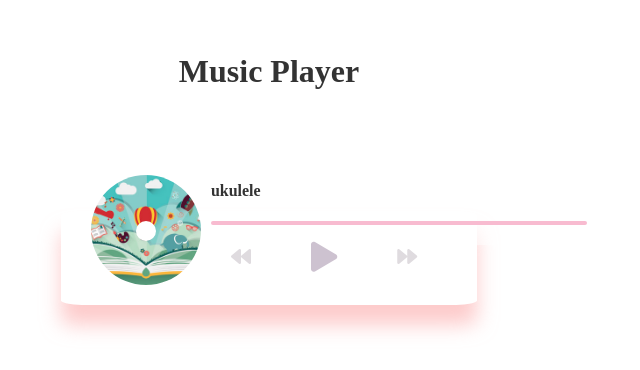
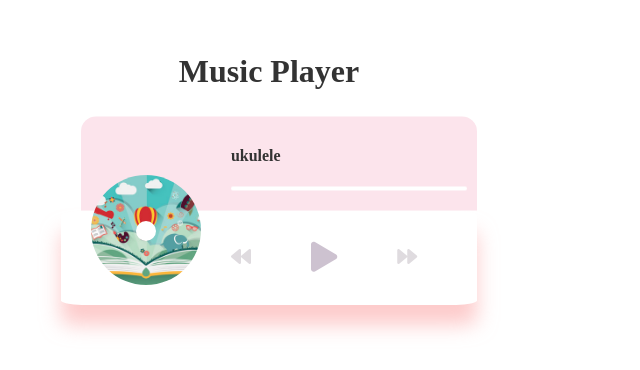
Before and after one commit to miily8310s/svelte-music-player, a Svelte app: page / in a window 1280 px wide. Shown: the part 182-552 px from the top of the page, without its empty margins (371-1011 px from the left). Built offline with nearby package versions, Linux system fonts and the light colour scheme.

Commit message:
Fix music info style

```diff
--- a/src/components/Player.scss
+++ b/src/components/Player.scss
@@ -77,14 +77,14 @@
 }
 
 .music-info {
-  background-color: rgba(255, 255, 255, 0.5);
+  background-color: #fce4ec;
   border-radius: 15px 15px 0 0;
   position: absolute;
-  top: -60px;
-  left: 0;
-  width: calc(100% - 40px);
+  top: 0;
+  left: 20px;
+  width: calc(100% - 180px);
   padding: 10px 10px 10px 150px;
-  transform: translateY(0%);
+  transform: translateY(-100%);
   transition: transform 0.3s ease-in, opacity 0.3s ease-in;
   z-index: 0;
   &h4 {
@@ -98,7 +98,8 @@
 }
 
 .progress-container {
-  background: #f8bbd0;
+  // background: #f8bbd0;
+  background: #fff;
   border-radius: 5px;
   cursor: pointer;
   margin: 10px 0;
```
